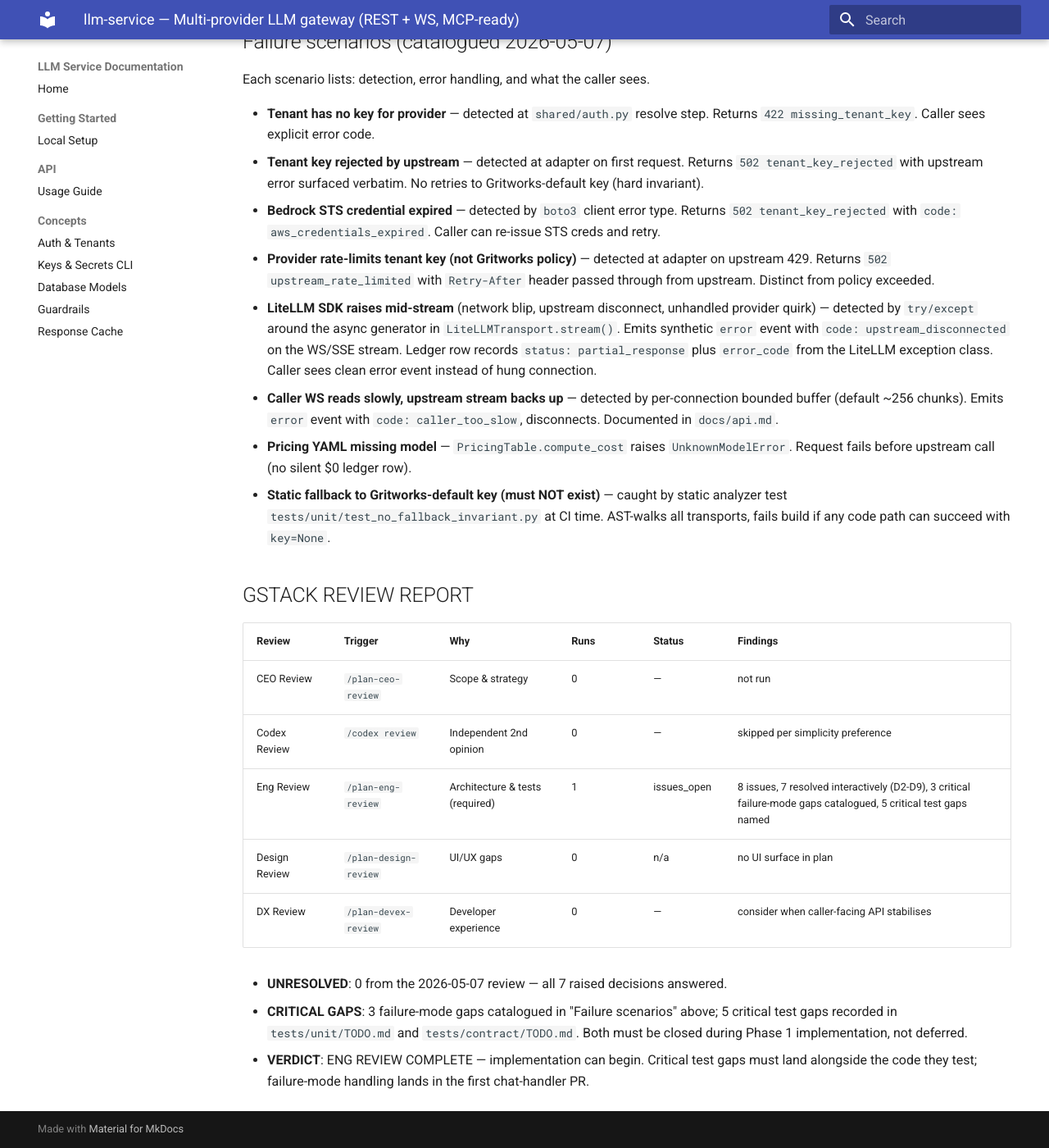
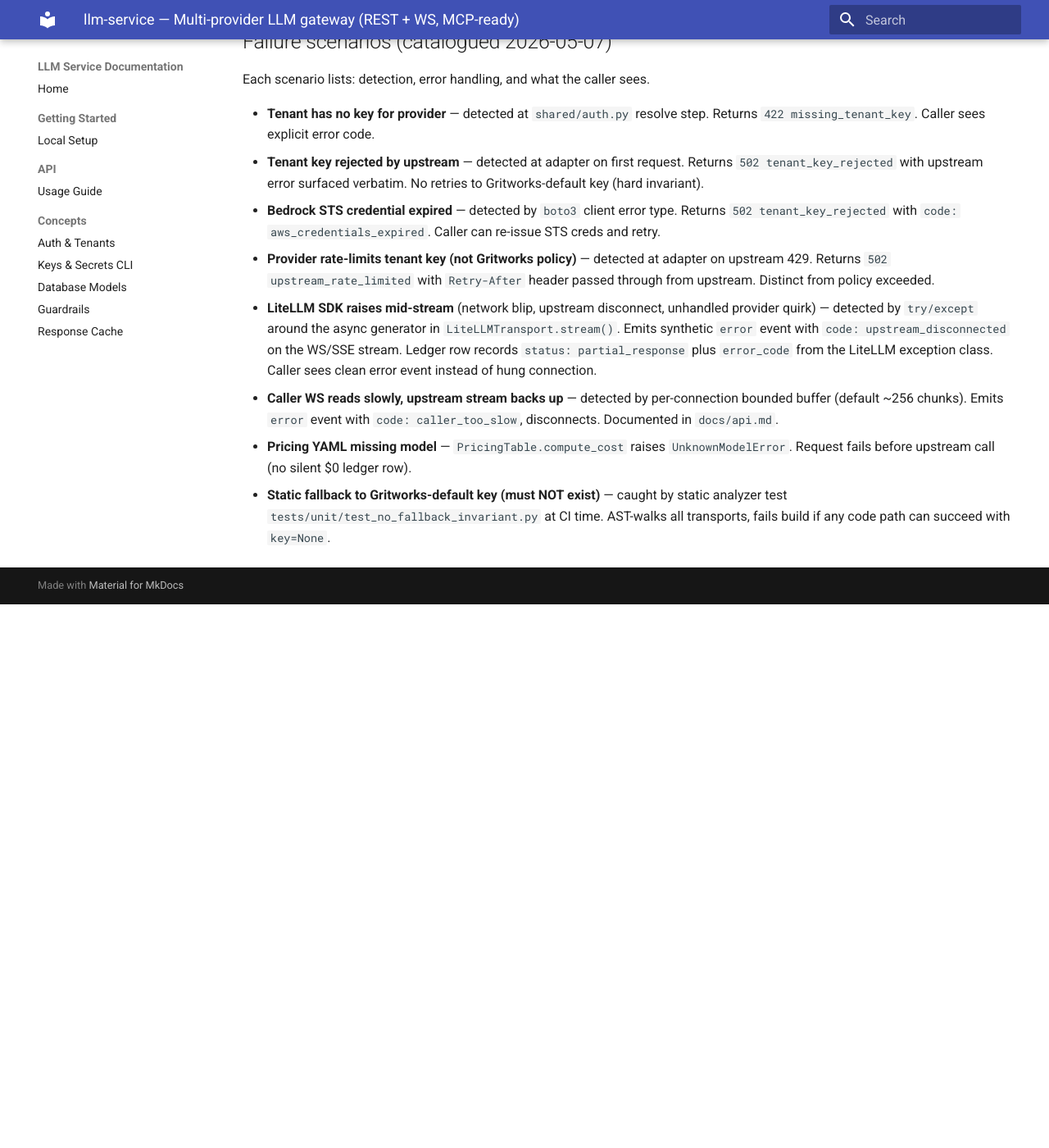
Before and after one commit to ELEVATE-Project/AI-Service, an MkDocs documentation site: the page built from docs/architecture.md, in a window 1280 px wide and 1400 px high, scrolled down 19391 px. Shown: the whole window at 82% size. Built offline with MkDocs 1.6.1 and Material for MkDocs 9.7.7, drawn with Linux system fonts in a browser that asks for light colours; after the commit the page ends 20128 px from its top, so only the background shows below that.

Commit message:
minor change

```diff
--- a/docs/architecture.md
+++ b/docs/architecture.md
@@ -1057,17 +1057,3 @@ Each scenario lists: detection, error handling, and what the caller sees.
   static analyzer test `tests/unit/test_no_fallback_invariant.py` at CI
   time. AST-walks all transports, fails build if any code path can succeed
   with `key=None`.
-
-## GSTACK REVIEW REPORT
-
-| Review | Trigger | Why | Runs | Status | Findings |
-|--------|---------|-----|------|--------|----------|
-| CEO Review | `/plan-ceo-review` | Scope & strategy | 0 | — | not run |
-| Codex Review | `/codex review` | Independent 2nd opinion | 0 | — | skipped per simplicity preference |
-| Eng Review | `/plan-eng-review` | Architecture & tests (required) | 1 | issues_open | 8 issues, 7 resolved interactively (D2-D9), 3 critical failure-mode gaps catalogued, 5 critical test gaps named |
-| Design Review | `/plan-design-review` | UI/UX gaps | 0 | n/a | no UI surface in plan |
-| DX Review | `/plan-devex-review` | Developer experience | 0 | — | consider when caller-facing API stabilises |
-
-- **UNRESOLVED**: 0 from the 2026-05-07 review — all 7 raised decisions answered.
-- **CRITICAL GAPS**: 3 failure-mode gaps catalogued in "Failure scenarios" above; 5 critical test gaps recorded in `tests/unit/TODO.md` and `tests/contract/TODO.md`. Both must be closed during Phase 1 implementation, not deferred.
-- **VERDICT**: ENG REVIEW COMPLETE — implementation can begin. Critical test gaps must land alongside the code they test; failure-mode handling lands in the first chat-handler PR.
```
